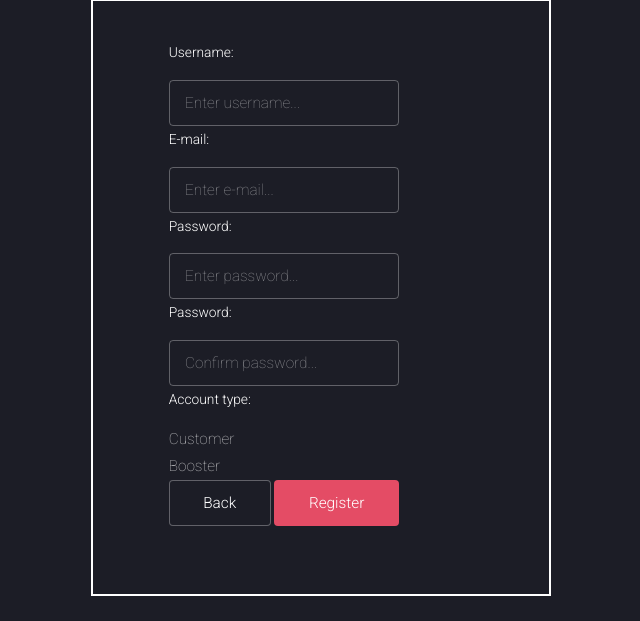
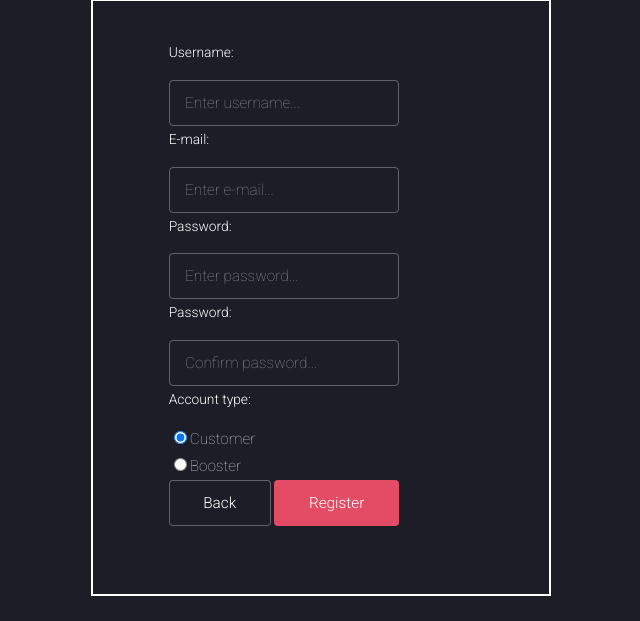
Before and after one commit to markKovacs/coder-boosters, a Spring app: page /index/register in a window 1280 px wide. Shown: the part 104-725 px from the top of the page, without its empty margins (319-959 px from the left). Run offline with Thymeleaf, Linux system fonts and the light colour scheme; the template is opened without the code that fills it, so the values that code supplies are empty.

Commit message:
Radio buttons are fixed on register template.

```diff
--- a/src/main/resources/public/css/main.css
+++ b/src/main/resources/public/css/main.css
@@ -2248,8 +2248,7 @@
 		background: transparent;
 	}
 
-	input[type="checkbox"],
-	input[type="radio"] {
+	input[type="checkbox"] {
 		-moz-appearance: none;
 		-webkit-appearance: none;
 		-ms-appearance: none;
```
